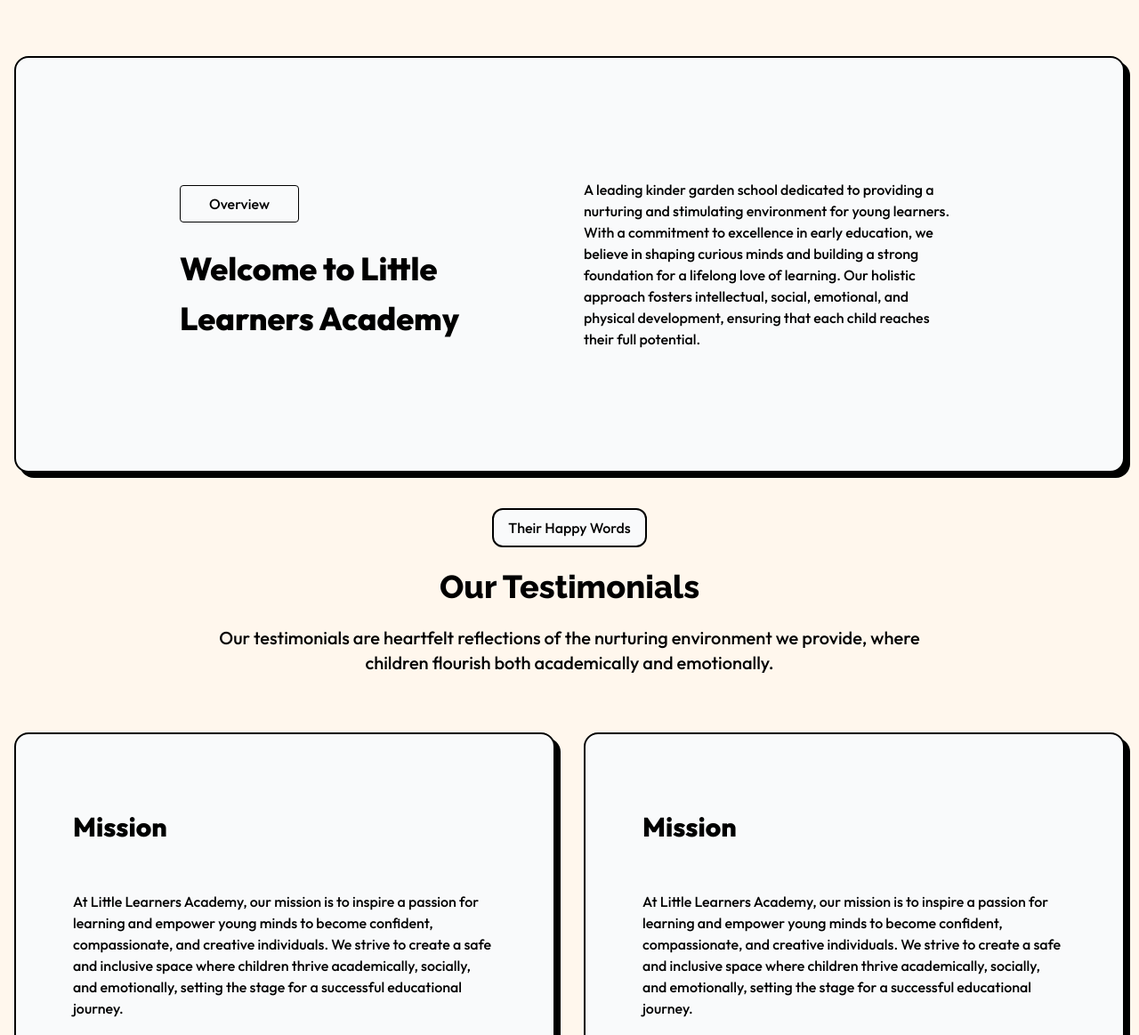
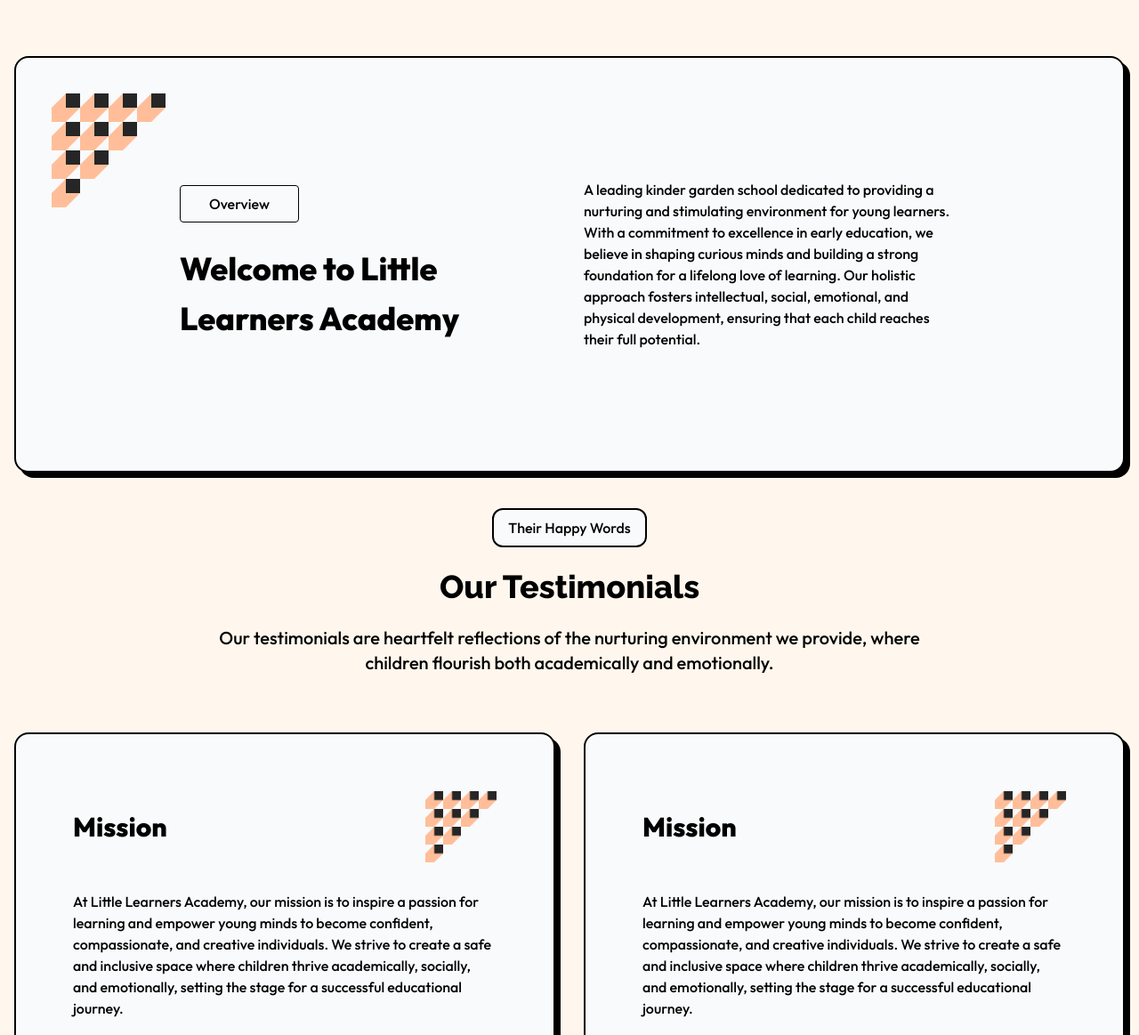
Before and after one commit to scolymabe1/school, a plain HTML site: page about.html in a window 1280 px wide. Shown: the part 137-1300 px from the top of the page at 89% size. Drawn offline with Linux system fonts and the light colour scheme.

Commit message:
Add files via upload

```diff
--- a/about.html
+++ b/about.html
@@ -44,7 +44,7 @@
     </header>
   <main class="grow container mx-auto w-full py-16 grid gap-10">
     <section class="border-2 rounded-2xl shadow-[6px_6px_black] bg-gray-50 relative p-10 mx-4">
-        <img src="images/abstract.png" alt="" class="absolute h-32">
+        <img src="img/abstract.png" alt="" class="absolute h-32">
         <ul class="grid grid-cols-1 lg:grid-cols-2 gap-y-8 gap-x-8 items-center lg:px-36 py-36 lg:py-24">
             <li class="grid gap-y-6">
                 <button class="justify-self-start border py-2 px-8 rounded">Overview</button>
@@ -67,14 +67,14 @@
             <li class="p-4 lg:p-16 grid gap-y-8 border-2 rounded-2xl shadow-[6px_6px_black] bg-gray-50">
                 <div class="grid grid-cols-[1fr_80px] grid-rows-[80px] items-center">
                     <h2 class="text-3xl font-extrabold">Mission</h2>
-                    <img src="images/abstract.png" alt="">
+                    <img src="img/abstract.png" alt="">
                 </div>
                 <p>At Little Learners Academy, our mission is to inspire a passion for learning and empower young minds to become confident, compassionate, and creative individuals. We strive to create a safe and inclusive space where children thrive academically, socially, and emotionally, setting the stage for a successful educational journey.</p>
             </li>
             <li class="p-4 lg:p-16 grid gap-y-8 border-2 rounded-2xl shadow-[6px_6px_black] bg-gray-50">
                 <div class="grid grid-cols-[1fr_80px] grid-rows-[80px] items-center">
                     <h2 class="text-3xl font-extrabold">Mission</h2>
-                    <img src="images/abstract.png" alt="">
+                    <img src="img/abstract.png" alt="">
                 </div>
                 <p>At Little Learners Academy, our mission is to inspire a passion for learning and empower young minds to become confident, compassionate, and creative individuals. We strive to create a safe and inclusive space where children thrive academically, socially, and emotionally, setting the stage for a successful educational journey.</p>
             </li>
```
Also changed, not shown: index.html (+1 -1 lines), img/Icon1.png (added), img/Icon2.png (added), img/Icon3.png (added), img/Shape.png (added), img/abstract.png (added), img/first_display.jpg (added), img/logo.png (added), 1 other file.
